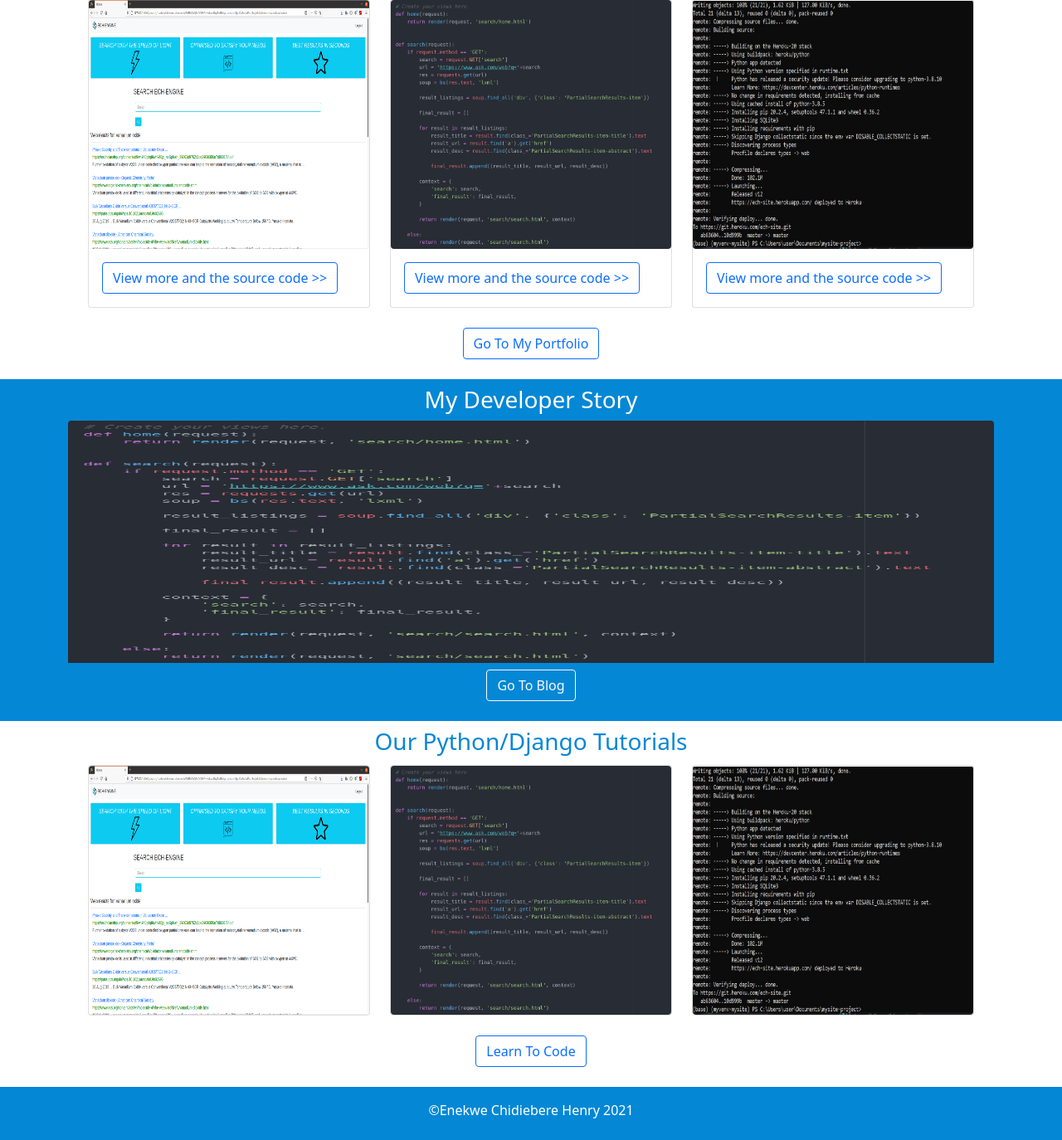
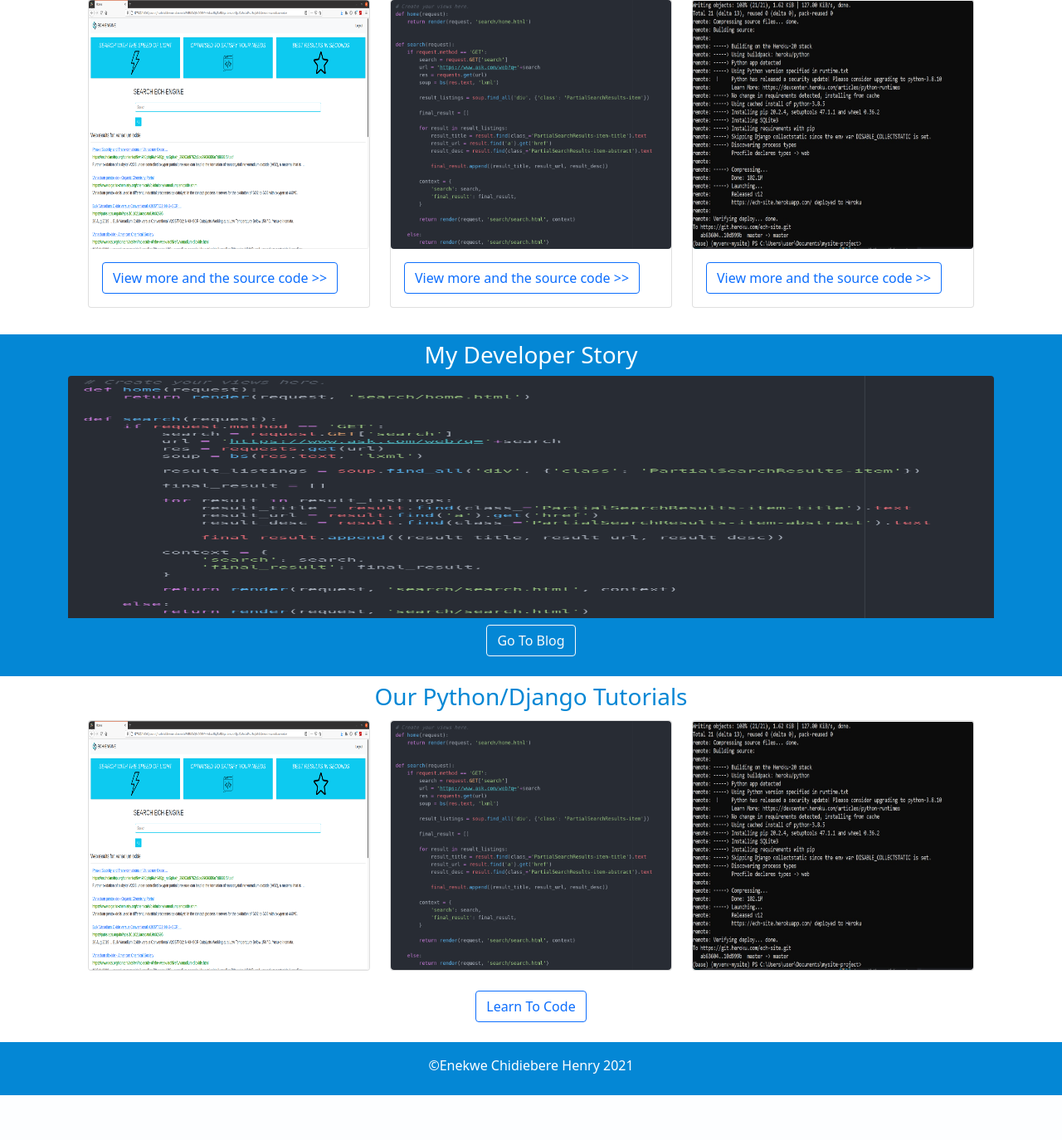
Before and after one commit to chididev/mysite-project, a Django app: page / in a window 1280 px wide. Shown: the part 875-2249 px from the top of the page at 83% size. After the commit the page ends 2195 px from the top, so only its background shows below. Run offline with Django 3.2, Linux system fonts and the light colour scheme.

Commit message:
removed a button on home

```diff
--- a/home/templates/home/home.html
+++ b/home/templates/home/home.html
@@ -88,8 +88,6 @@
             </div>
         </div>
     </div>
-    <p style="text-transform:capitalize; font-style:normal; text-align:center;"><a class="btn btn-outline-primary text-center" href="{% url 'portfolio' %}">Go to my portfolio</a>
-    </p>
 </div>
 <div class="container-fluid pb-2" style="background-color: #0487D5;">
     <div class="container">
```
